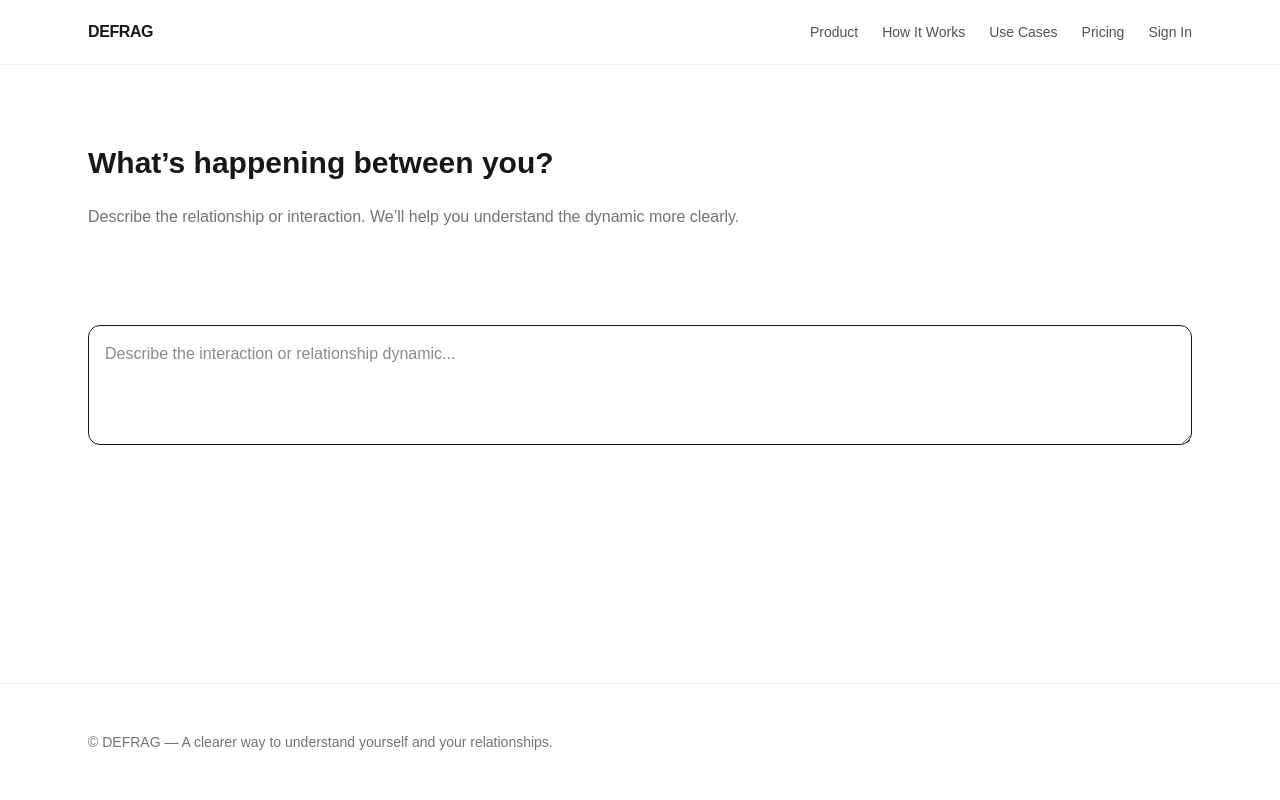
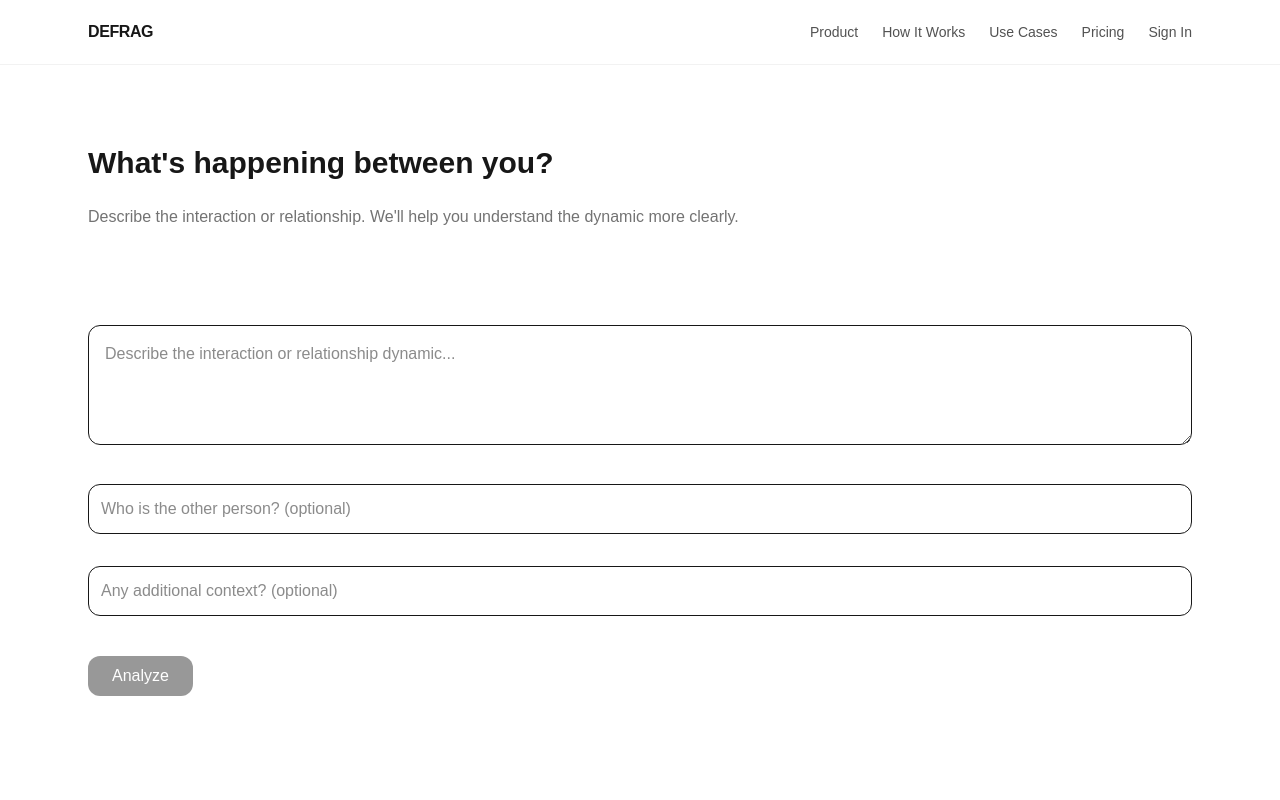
Before and after one commit to cjo93/nextjs-boilerplate, a Next.js app: page /app/relationships in a window 1280 px wide. Shown: the top 800 px of the page. Built offline with nearby package versions, Linux system fonts and the light colour scheme.

Commit message:
feat(relationships): wire page to relational-synthesis Edge Function via server route

```diff
--- a/app/app/relationships/page.tsx
+++ b/app/app/relationships/page.tsx
@@ -3,43 +3,55 @@
 import { useState } from "react";
 import { PageShell } from "@/components/system/page-shell";
 import { SectionShell } from "@/components/system/section-shell";
+import type { ClarityResponse } from "@/lib/defrag-types";
 
 export default function RelationshipsPage() {
   const [input, setInput] = useState("");
+  const [counterpart, setCounterpart] = useState("");
+  const [context, setContext] = useState("");
+  const [result, setResult] = useState<ClarityResponse | null>(null);
+  const [loading, setLoading] = useState(false);
+  const [error, setError] = useState<string | null>(null);
+
   const hasInput = input.trim().length > 0;
-  const sections = [
-    {
-      title: "What’s Happening",
-      body: "The dynamic looks shaped by interpretation pressure more than by fully clarified intent.",
-    },
-    {
-      title: "You in the Dynamic",
-      body: "Your side of the exchange may be pushing for resolution or clarity before the moment is stable enough to hold it.",
-    },
-    {
-      title: "The Other Person",
-      body: "They may be reacting from their own pressure, defensiveness, or incomplete read of what you mean.",
-    },
-    {
-      title: "The Pattern",
-      body: "The loop appears to be mutual misreading, where each response increases the other side’s certainty or strain.",
-    },
-    {
-      title: "What May Help",
-      body: "A slower pace, cleaner framing, and less certainty about intent can reduce distortion inside the exchange.",
-    },
-    {
-      title: "Best Next Move",
-      body: "Respond to the pattern, not just the latest line, and choose the smallest move that clarifies rather than escalates.",
-    },
-  ] as const;
+
+  async function handleSubmit() {
+    if (!hasInput) return;
+    setLoading(true);
+    setError(null);
+    setResult(null);
+
+    try {
+      const res = await fetch("/api/ai/relationships", {
+        method: "POST",
+        headers: { "Content-Type": "application/json" },
+        body: JSON.stringify({
+          input: input.trim(),
+          counterpart: counterpart.trim() || undefined,
+          context: context.trim() || undefined,
+        }),
+      });
+
+      if (!res.ok) {
+        const err = await res.json().catch(() => ({ error: "Unexpected error." }));
+        throw new Error(err?.error ?? "Something went wrong.");
+      }
+
+      const data: ClarityResponse = await res.json();
+      setResult(data);
+    } catch (e: unknown) {
+      setError(e instanceof Error ? e.message : "Unexpected error.");
+    } finally {
+      setLoading(false);
+    }
+  }
 
   return (
     <PageShell>
       <SectionShell>
-        <h1 className="text-3xl font-semibold">What’s happening between you?</h1>
+        <h1 className="text-3xl font-semibold">What's happening between you?</h1>
         <p className="text-neutral-500 max-w-2xl">
-          Describe the relationship or interaction. We’ll help you understand the dynamic more clearly.
+          Describe the interaction or relationship. We'll help you understand the dynamic more clearly.
         </p>
       </SectionShell>
 
@@ -50,12 +62,37 @@ export default function RelationshipsPage() {
           placeholder="Describe the interaction or relationship dynamic..."
           className="w-full border rounded-xl p-4 min-h-[120px]"
         />
+        <input
+          value={counterpart}
+          onChange={(e) => setCounterpart(e.target.value)}
+          placeholder="Who is the other person? (optional)"
+          className="w-full border rounded-xl p-3 mt-2"
+        />
+        <input
+          value={context}
+          onChange={(e) => setContext(e.target.value)}
+          placeholder="Any additional context? (optional)"
+          className="w-full border rounded-xl p-3 mt-2"
+        />
+        <button
+          onClick={handleSubmit}
+          disabled={!hasInput || loading}
+          className="mt-4 px-6 py-2 rounded-xl bg-black text-white disabled:opacity-40"
+        >
+          {loading ? "Analyzing..." : "Analyze"}
+        </button>
+        {error && (
+          <p className="mt-2 text-sm text-red-500">{error}</p>
+        )}
       </SectionShell>
 
-      {hasInput && (
-        <SectionShell className="space-y-8">
+      {result && (
+        <SectionShell>
+          {result.summary && (
+            <p className="text-neutral-700 mb-4">{result.summary}</p>
+          )}
           <div className="grid gap-6 md:grid-cols-2">
-            {sections.map((section) => (
+            {result.sections.map((section) => (
               <div key={section.title} className="rounded-xl border p-6 space-y-2">
                 <h2 className="text-lg font-medium">{section.title}</h2>
                 <p className="text-sm text-neutral-500">{section.body}</p>
```
